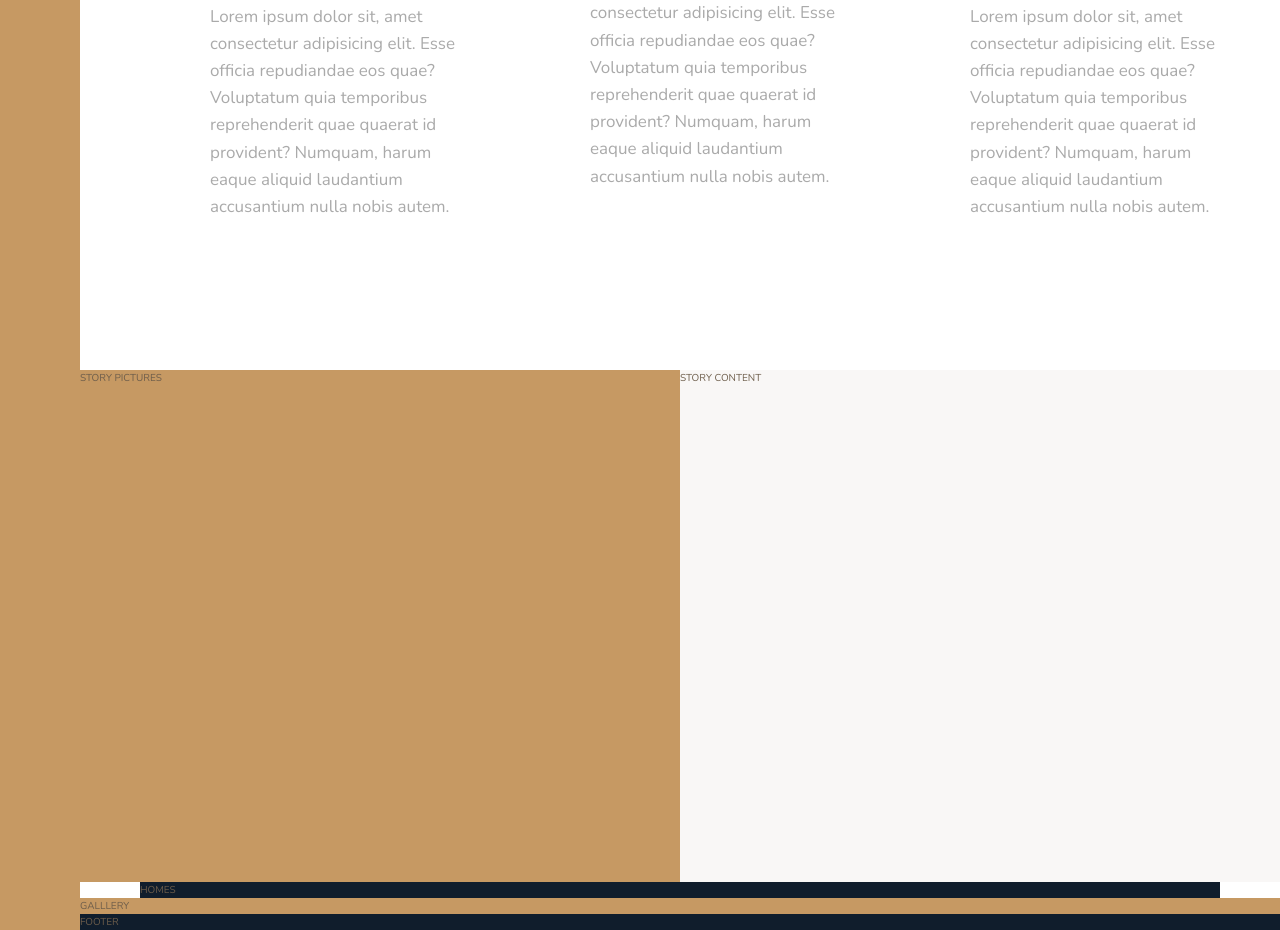
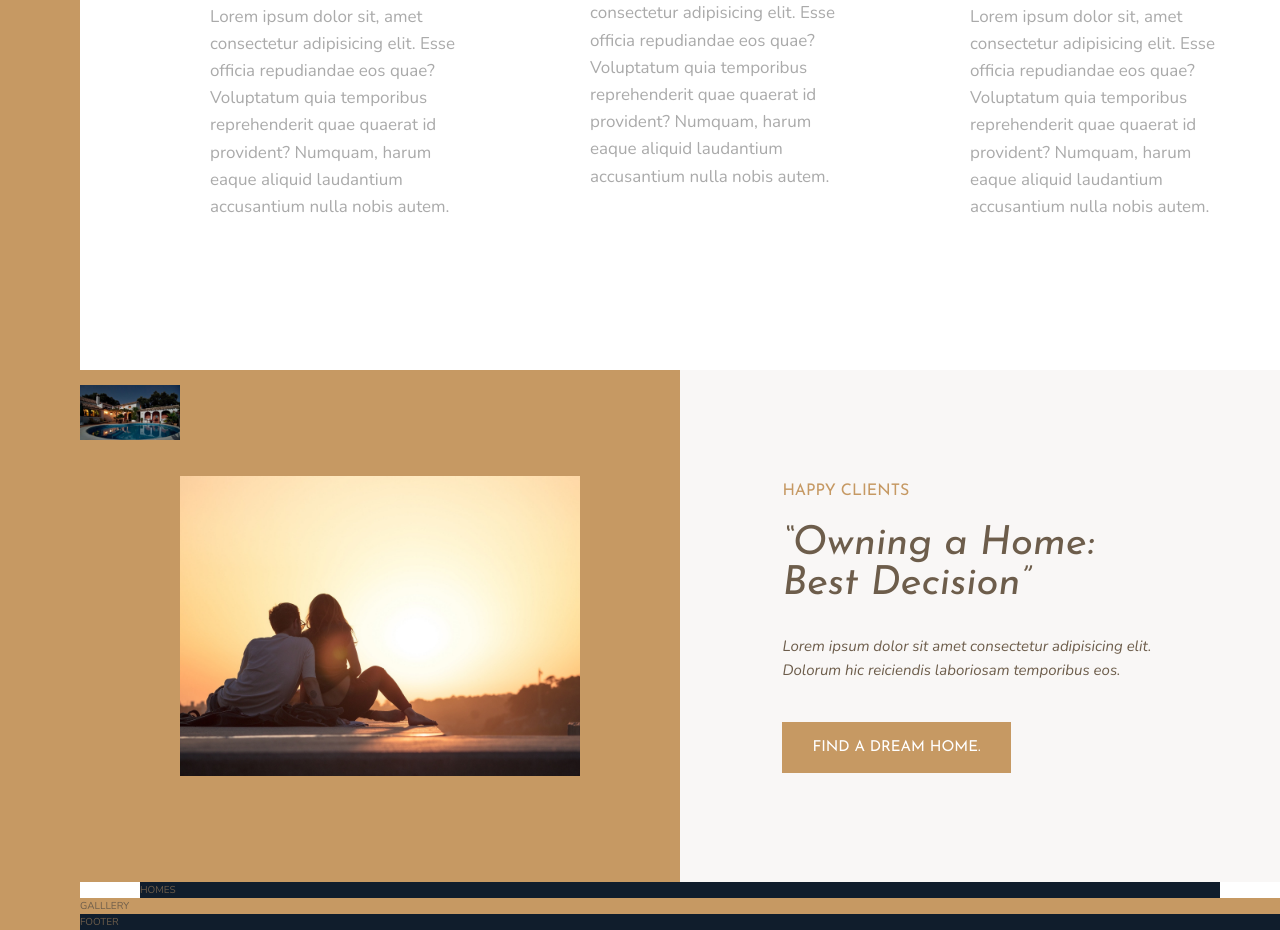
Before and after one commit to Jozefw/SuRealty, a website: page SuRealty/starter/index.html in a window 1280 px wide. Shown: the part 1186-2116 px from the top of the page. Drawn offline with nearby package versions, Linux system fonts and the light colour scheme.

Commit message:
add story section with images and content

```diff
--- a/SuRealty/starter/index.html
+++ b/SuRealty/starter/index.html
@@ -78,10 +78,14 @@
             </div>
         </section>
         <div class="story__pictures">
-            STORY PICTURES
+            <img src="img/story-1.jpeg" alt="Couple sharing a moment" class="story__img--1">
+            <img src="img/story-2.jpeg" alt="A new house" class="story__img--2">
         </div>
         <div class="story__content">
-            STORY CONTENT
+            <h3 class="heading-3 mb-sm">Happy Clients</h3>
+            <h2 class="heading-2 mb-med heading-2--dark">&ldquo;Owning a Home: Best Decision&rdquo;</h2>
+            <p class="story__text">Lorem ipsum dolor sit amet consectetur adipisicing elit. Dolorum hic reiciendis laboriosam temporibus eos.</p>
+            <button class="btn">Find a dream home.</button>
         </div>
         <div class="homes">
             HOMES
--- a/SuRealty/starter/sass/_story.scss
+++ b/SuRealty/starter/sass/_story.scss
@@ -2,9 +2,41 @@
     &__pictures{
         background-color:$color-primary;
         grid-column: fullbleed-start / col-end 4;
+        display: grid;
+        grid-template-columns: repeat(6, 1fr);
+        grid-template-rows: repeat(6, 1fr);
+        align-items: center;
     }
+            &__img--1{
+                width: 100%;
+                grid-row: 2 / 6;
+                grid-column: 2 / 6;
+            }
+
+            &__img--2{
+                width: 100%;
+            }
     &__content{
         background-color: $color-grey-light-1;
         grid-column: col-start 5 /fullbleed-end;
+        padding: 6rem 8vw;
+
+        // ********* flex box approach ************
+        // display: flex;
+        // flex-direction: column;
+        // justify-content: center;
+        // align-items: flex-start;
+
+        // *********  CSS GRID approach ************
+        display: grid;
+        align-content: center;
+        justify-items: start;
+
+    }
+    &__text{
+        font-size: 1.5rem;
+        font-style: italic;
+        margin-bottom: 4rem;
+
     }
 }
--- a/SuRealty/starter/sass/_typography.scss
+++ b/SuRealty/starter/sass/_typography.scss
@@ -8,18 +8,53 @@
 }
 .heading-2{
     @extend %heading;
+    font-size: 4rem;
+    font-style: italic;
+    line-height: 1;
+    &__light{color:$color-grey-light-1;}
+    &__dark{color:$color-grey-dark-1;}
 }
 .heading-3{
     @extend %heading;
+    font-size: 1.6rem;
+    color: $color-primary;
+    text-transform: uppercase;
 }
 .heading-4{
    @extend %heading;
    font-size: 1.9rem;
 
-   &--light{
-    color: $color-grey-light-1;
-   }
-   &--dark{
-    color: $color-grey-dark-1;
-   }
+   &--light{color: $color-grey-light-1;}
+   &--dark{color: $color-grey-dark-1;}
 }
+.btn{
+    background-color: $color-primary;
+    border: none;
+    color: #fff;
+    border-radius: 0;
+    font-family: $font-display;
+    font-size: 1.5rem;
+    text-transform: uppercase;
+    padding: 1.8rem 3rem;
+    cursor: pointer;
+    transition: all .3s;
+
+    &:hover{
+        background-color: $color-primary-dark;
+    }
+}
+
+// helper utility classes
+
+.mb-sm{
+    margin-bottom: 2rem;
+}
+.mb-med{
+    margin-bottom: 3rem;
+}
+.mb-lg{
+    margin-bottom: 4rem;
+}
+.mb-huge{
+    margin-bottom: 8rem;
+}
```
Also changed, not shown: SuRealty/starter/css/style.css.
